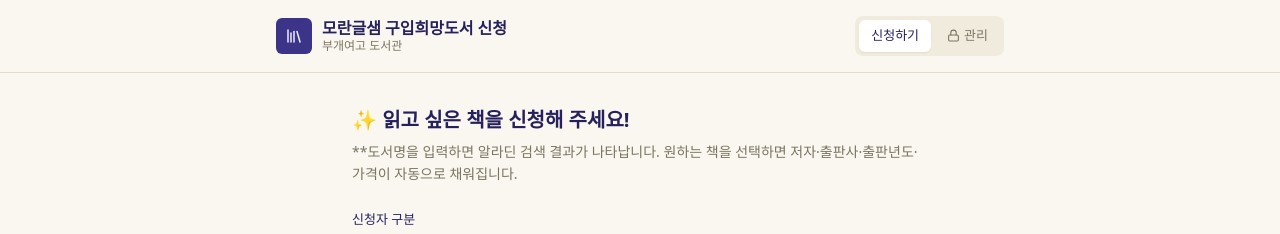
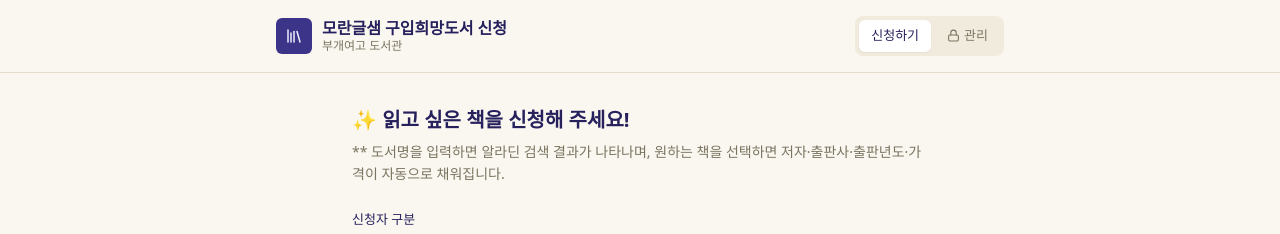
Before and after one commit to steal1224-sys/library-book-request, a Next.js app: page / in a window 1280 px wide. Shown: the top 234 px of the page. Built offline with nearby package versions, Linux system fonts and the light colour scheme.

Commit message:
Update index.js

```diff
--- a/pages/index.js
+++ b/pages/index.js
@@ -289,7 +289,7 @@ export default function Home() {
                 ✨ 읽고 싶은 책을 신청해 주세요!
               </h2>
               <p className="text-[14px] text-[#7A7460] leading-relaxed">
-                **도서명을 입력하면 알라딘 검색 결과가 나타납니다. 원하는 책을 선택하면
+                ** 도서명을 입력하면 알라딘 검색 결과가 나타나며, 원하는 책을 선택하면
                 저자·출판사·출판년도·가격이 자동으로 채워집니다.
               </p>
             </div>
```
